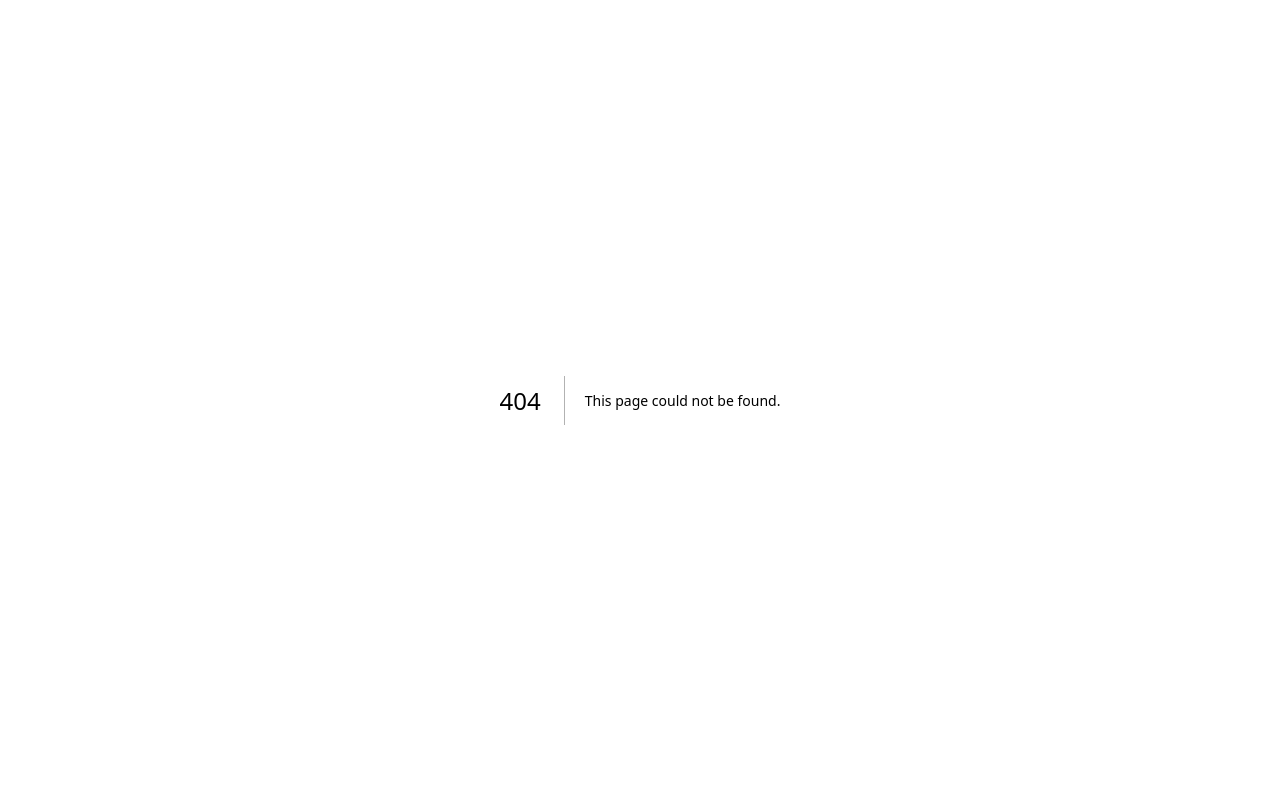
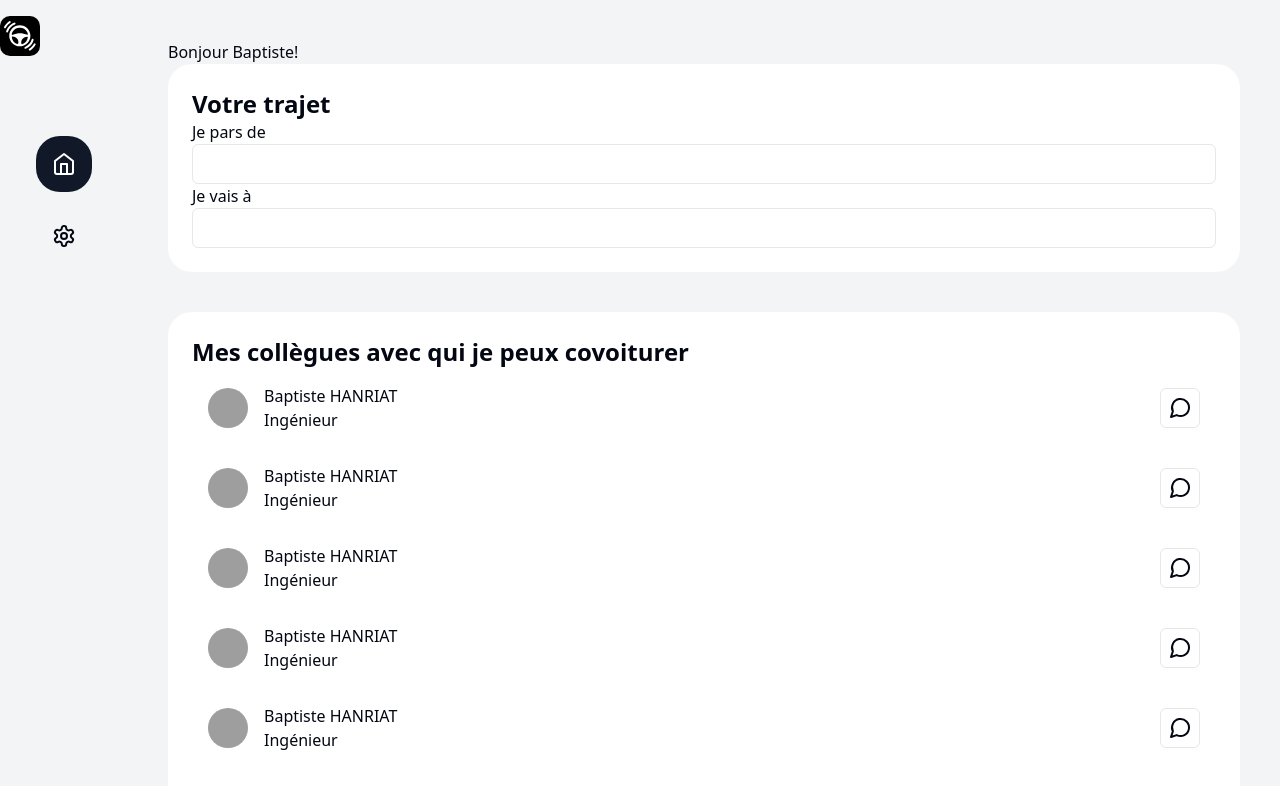
Before and after one commit to baptistehanriat/klaxon, a Next.js app: page /dashboard in a window 1280 px wide. Before the commit this address had no page. Shown: the top 786 px of the page. Built offline with nearby package versions, Linux system fonts and the light colour scheme; grey boxes are pictures that could not be loaded.

Commit message:
Start building up the dashboard page

```diff
--- /dev/null
+++ b/app/dashboard/page.tsx
@@ -0,0 +1,59 @@
+import { SideBar } from "@/components/SideBar";
+import { Input } from "@/components/ui/input";
+import { Avatar, AvatarFallback, AvatarImage } from "@/components/ui/avatar";
+import { Separator } from "@/components/ui/separator";
+import { MessageCircle } from "lucide-react";
+import { Button } from "@/components/ui/button";
+
+export default function DashboardPage() {
+  return (
+    <div className="flex min-h-screen bg-gray-100">
+      <SideBar />
+      <div className="flex-1 p-6 rounded-3xl m-4">
+        <div>Bonjour Baptiste!</div>
+        <div className="bg-white p-6 rounded-3xl">
+          <div className="text-2xl font-bold">Votre trajet</div>
+          <div>Je pars de</div>
+          <Input />
+          <div>Je vais à</div>
+          <Input />
+        </div>
+        <div className="bg-white p-6 rounded-3xl mt-10">
+          <div className="text-2xl font-bold">
+            Mes collègues avec qui je peux covoiturer
+          </div>
+          <div className="flex-col flex">
+            <Match />
+            <Match />
+            <Match />
+            <Match />
+            <Match />
+            <Match />
+            <Match />
+            <Match />
+          </div>
+        </div>
+      </div>
+    </div>
+  );
+}
+
+function Match() {
+  return (
+    <div className="flex items-center justify-between hover:bg-gray-100 p-4">
+      <div className="flex items-center gap-4">
+        <Avatar>
+          <AvatarImage src="https://github.com/shadcn.png" />
+          <AvatarFallback>CN</AvatarFallback>
+        </Avatar>
+        <div>
+          <div>Baptiste HANRIAT</div>
+          <div>Ingénieur</div>
+        </div>
+      </div>
+      <Button variant="outline" size="icon">
+        <MessageCircle />
+      </Button>
+    </div>
+  );
+}
--- a/app/login/page.tsx
+++ b/app/login/page.tsx
@@ -1,3 +1,48 @@
+import { Logo } from "@/components/Logo";
+import { Button } from "@/components/ui/button";
+import { Input } from "@/components/ui/input";
+import { Separator } from "@/components/ui/separator";
+import Link from "next/link";
+import { ChevronLeft } from "lucide-react";
+
 export default function LoginPage() {
-  return <div>Login page</div>;
+  return (
+    <section className="relative flex h-screen  items-center justify-center flex-col ">
+      <main className="flex flex-col justify-center items-center sm:w-[350px] ">
+        <Button
+          asChild
+          variant="outline"
+          size="icon"
+          className="absolute top-5 left-5"
+        >
+          <Link href="/">
+            <ChevronLeft className="h-4 w-4" />
+          </Link>
+        </Button>{" "}
+        <Logo />
+        <div className="text-2xl font-bold mb-10 mt-5">Se connecter</div>
+        <div className="flex flex-col w-full">
+          <label htmlFor="email" className="text-gray-400 text-sm mb-1">
+            Email
+          </label>
+          <Input id="email" name="email" type="email" />
+          <label htmlFor="password" className="text-gray-400 text-sm mt-3 mb-1">
+            Mot de passe
+          </label>
+          <Input id="password" name="password" type="password" />
+          <Link className="text-xs text-indigo-500 mt-1" href="/help">
+            Mot de passe oublié ?{" "}
+          </Link>
+          <Button className="w-full mt-5" asChild>
+            <Link href="/dashboard">Se connecter</Link>
+          </Button>
+        </div>
+        <Separator className="my-4" />
+        <div></div>
+        <Button asChild variant="secondary" className="w-full">
+          <Link href="/signup">Première connexion</Link>
+        </Button>
+      </main>
+    </section>
+  );
 }
--- a/app/page.tsx
+++ b/app/page.tsx
@@ -16,12 +16,9 @@ export default function LandingPage() {
             </p>
           </div>
           <div className="flex gap-4 items-center">
-            <Button variant="ghost" asChild>
-              <Link href="/login ">Login</Link>
-            </Button>
             <Button asChild>
-              <Link href="/signup">
-                Signup
+              <Link href="/login">
+                Connexion
                 <ArrowRight width={16} strokeWidth={3} />
               </Link>
             </Button>
@@ -29,13 +26,13 @@ export default function LandingPage() {
         </div>
       </header>
       <main className="flex flex-1 justify-center items-center px-10 pt-32 pb-20 sm:pb-32 sm:pt-48 xl:px-36 flex-col">
-        <h1 className="text-3xl font-bold tracking-tight delay-500 sm:text-8xl mb-10">
+        <div className="text-3xl font-bold tracking-tight delay-500 sm:text-7xl mb-10">
           L'app qui rapproche
           <br />
           vos collaborateurs
           <br />
           sur la route du bureau !
-        </h1>
+        </div>
         <div className="flex bg-white rounded-3xl p-2 mt-10 h-[720px] w-[1220px]">
           <Image
             src="/31611.jpg"
--- a/app/signup/page.tsx
+++ b/app/signup/page.tsx
@@ -1,25 +1,42 @@
 import { Logo } from "@/components/Logo";
 import { Button } from "@/components/ui/button";
 import { Input } from "@/components/ui/input";
-
+import { Separator } from "@/components/ui/separator";
 import Link from "next/link";
 
 export default function SignupPage() {
   return (
     <section className="flex max-h-screen items-center flex-col">
-      <main className="flex flex-col justify-center items-center h-screen bg-red-50 max-w-[800px]">
+      <main className="flex flex-col justify-center items-center h-screen sm:w-[350px]">
         <Logo />
-        Créer un compte
-        <Input placeholder="Email" type="email" />
-        <Button className="w-full">Continue</Button>
-        <Link href="/help">Vous avez besoin d'aide pour vous inscrire ?</Link>
+        <div className="text-2xl font-bold mb-10 mt-5">Créer un compte</div>
+        <div className="flex flex-col">
+          <label htmlFor="email" className="text-gray-400 text-sm mb-1">
+            Email professionnel
+          </label>
+          <Input
+            placeholder="nom@entreprise.com"
+            id="email"
+            name="email"
+            type="email"
+          />
+          <Button className="mt-5 w-full">Continue</Button>
+          <div className="mt-5 text-xs">
+            Vous avez besoin d'aide pour vous inscrire ?{" "}
+            <Link className="text-indigo-500" href="/help">
+              Contactez-nous.
+            </Link>
+          </div>
+          <Separator className="my-10" />
+          <div className="text-xs w-full text-center">
+            Vous avez déjà un compte ?{" "}
+            <Link className="text-indigo-500" href="/login">
+              Connectez-vous.
+            </Link>
+          </div>
+        </div>
       </main>
-      <footer>
-        <div>
-          Vous avez un compte ?<br></br>
-          <Link href="/login">Connectez-vous.</Link>
-        </div>
-      </footer>
+      <footer></footer>
     </section>
   );
 }
--- /dev/null
+++ b/components/SideBar.tsx
@@ -0,0 +1,38 @@
+"use client";
+
+import Link from "next/link";
+import { usePathname } from "next/navigation";
+import { Logo } from "./Logo";
+import { Home, Settings } from "lucide-react";
+
+export function SideBar() {
+  const pathName = usePathname();
+
+  debugger;
+
+  return (
+    <nav className="flex flex-col w-32 py-4 gap-20">
+      <Logo />
+      <div className="flex flex-col items-center gap-8">
+        <Link
+          href="/dashboard"
+          className={
+            pathName === "/dashboard"
+              ? "cursor-pointer flex justify-center bg-gray-900 p-4 rounded-3xl w-max"
+              : "cursor-pointer"
+          }
+        >
+          <Home size={24} color="white" />
+        </Link>
+        <Link
+          href="/login"
+          className={
+            pathName === "/profile" ? "flex justify-center bg-pink-900" : ""
+          }
+        >
+          <Settings size={24} />
+        </Link>
+      </div>
+    </nav>
+  );
+}
--- /dev/null
+++ b/components/ui/avatar.tsx
@@ -0,0 +1,50 @@
+"use client"
+
+import * as React from "react"
+import * as AvatarPrimitive from "@radix-ui/react-avatar"
+
+import { cn } from "@/lib/utils"
+
+const Avatar = React.forwardRef<
+  React.ElementRef<typeof AvatarPrimitive.Root>,
+  React.ComponentPropsWithoutRef<typeof AvatarPrimitive.Root>
+>(({ className, ...props }, ref) => (
+  <AvatarPrimitive.Root
+    ref={ref}
+    className={cn(
+      "relative flex h-10 w-10 shrink-0 overflow-hidden rounded-full",
+      className
+    )}
+    {...props}
+  />
+))
+Avatar.displayName = AvatarPrimitive.Root.displayName
+
+const AvatarImage = React.forwardRef<
+  React.ElementRef<typeof AvatarPrimitive.Image>,
+  React.ComponentPropsWithoutRef<typeof AvatarPrimitive.Image>
+>(({ className, ...props }, ref) => (
+  <AvatarPrimitive.Image
+    ref={ref}
+    className={cn("aspect-square h-full w-full", className)}
+    {...props}
+  />
+))
+AvatarImage.displayName = AvatarPrimitive.Image.displayName
+
+const AvatarFallback = React.forwardRef<
+  React.ElementRef<typeof AvatarPrimitive.Fallback>,
+  React.ComponentPropsWithoutRef<typeof AvatarPrimitive.Fallback>
+>(({ className, ...props }, ref) => (
+  <AvatarPrimitive.Fallback
+    ref={ref}
+    className={cn(
+      "flex h-full w-full items-center justify-center rounded-full bg-muted",
+      className
+    )}
+    {...props}
+  />
+))
+AvatarFallback.displayName = AvatarPrimitive.Fallback.displayName
+
+export { Avatar, AvatarImage, AvatarFallback }
--- a/components/ui/button.tsx
+++ b/components/ui/button.tsx
@@ -1,15 +1,15 @@
-import * as React from "react"
-import { Slot } from "@radix-ui/react-slot"
-import { cva, type VariantProps } from "class-variance-authority"
+import * as React from "react";
+import { Slot } from "@radix-ui/react-slot";
+import { cva, type VariantProps } from "class-variance-authority";
 
-import { cn } from "@/lib/utils"
+import { cn } from "@/lib/utils";
 
 const buttonVariants = cva(
-  "inline-flex items-center justify-center whitespace-nowrap rounded-md text-sm font-medium ring-offset-background transition-colors focus-visible:outline-none focus-visible:ring-2 focus-visible:ring-ring focus-visible:ring-offset-2 disabled:pointer-events-none disabled:opacity-50",
+  "inline-flex items-center justify-center whitespace-nowrap rounded-md text-sm font-medium ring-offset-background transition-colors focus-visible:outline-none focus-visible:ring-2 focus-visible:ring-ring focus-visible:ring-offset-2 disabled:pointer-events-none disabled:opacity-50 cursor-pointer",
   {
     variants: {
       variant: {
-        default: "bg-primary text-primary-foreground hover:bg-primary/90",
+        default: " bg-primary text-primary-foreground hover:bg-primary/90",
         destructive:
           "bg-destructive text-destructive-foreground hover:bg-destructive/90",
         outline:
@@ -31,26 +31,26 @@ const buttonVariants = cva(
       size: "default",
     },
   }
-)
+);
 
 export interface ButtonProps
   extends React.ButtonHTMLAttributes<HTMLButtonElement>,
     VariantProps<typeof buttonVariants> {
-  asChild?: boolean
+  asChild?: boolean;
 }
 
 const Button = React.forwardRef<HTMLButtonElement, ButtonProps>(
   ({ className, variant, size, asChild = false, ...props }, ref) => {
-    const Comp = asChild ? Slot : "button"
+    const Comp = asChild ? Slot : "button";
     return (
       <Comp
         className={cn(buttonVariants({ variant, size, className }))}
         ref={ref}
         {...props}
       />
-    )
+    );
   }
-)
-Button.displayName = "Button"
+);
+Button.displayName = "Button";
 
-export { Button, buttonVariants }
+export { Button, buttonVariants };
--- /dev/null
+++ b/components/ui/separator.tsx
@@ -0,0 +1,31 @@
+"use client"
+
+import * as React from "react"
+import * as SeparatorPrimitive from "@radix-ui/react-separator"
+
+import { cn } from "@/lib/utils"
+
+const Separator = React.forwardRef<
+  React.ElementRef<typeof SeparatorPrimitive.Root>,
+  React.ComponentPropsWithoutRef<typeof SeparatorPrimitive.Root>
+>(
+  (
+    { className, orientation = "horizontal", decorative = true, ...props },
+    ref
+  ) => (
+    <SeparatorPrimitive.Root
+      ref={ref}
+      decorative={decorative}
+      orientation={orientation}
+      className={cn(
+        "shrink-0 bg-border",
+        orientation === "horizontal" ? "h-[1px] w-full" : "h-full w-[1px]",
+        className
+      )}
+      {...props}
+    />
+  )
+)
+Separator.displayName = SeparatorPrimitive.Root.displayName
+
+export { Separator }
--- a/package.json
+++ b/package.json
@@ -9,6 +9,8 @@
     "lint": "next lint"
   },
   "dependencies": {
+    "@radix-ui/react-avatar": "^1.0.4",
+    "@radix-ui/react-separator": "^1.0.3",
     "@radix-ui/react-slot": "^1.0.2",
     "class-variance-authority": "^0.7.0",
     "clsx": "^2.0.0",
```
Also changed, not shown: 1 other file (tests, documents, lock files or other folders).
